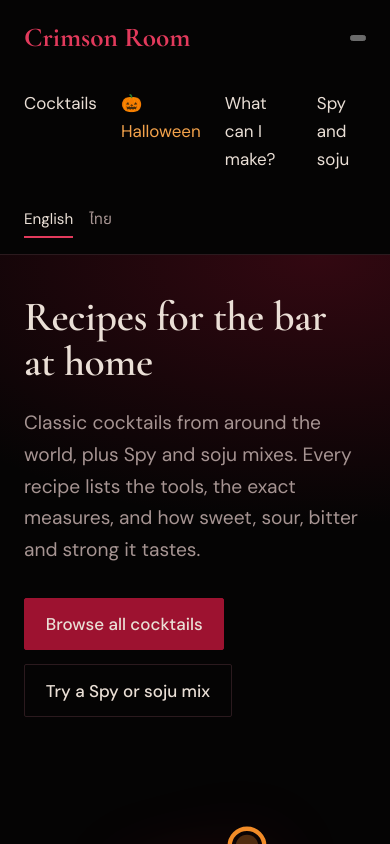
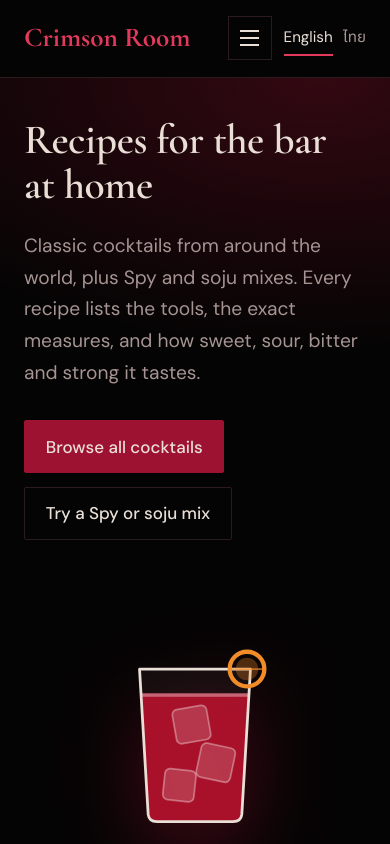
Before and after one commit to inky3/crimsonroom, a Next.js app: page /en in a window 390 px wide. Shown: the top 844 px of the page. Built offline with nearby package versions, Linux system fonts and the light colour scheme.

Commit message:
Improve mobile header layout and remove ingredient switch styling

```diff
--- a/app/globals.css
+++ b/app/globals.css
@@ -331,3 +331,27 @@ h2.small { font-size: 1.4rem; margin: 1.6rem 0 0.4rem; }
 .ingredient-copy { display:flex; flex-direction:column; min-width:0; }
 .ingredient-alternative { display:block; color:var(--muted); font-size:.85rem; line-height:1.45; margin-top:.2rem; }
 .halloween-page .section { padding-top:3.5rem; }
+
+
+/* Mobile hamburger navigation */
+.menu-toggle { display:none; align-items:center; justify-content:center; flex-direction:column; gap:5px; width:2.75rem; height:2.75rem; border:1px solid var(--line); background:transparent; color:var(--bone); cursor:pointer; }
+.menu-toggle span { display:block; width:1.2rem; height:2px; background:currentColor; transition:transform .18s, opacity .18s; }
+.header-language { display:flex; }
+@media (max-width: 52rem) {
+  .bar { position:relative; display:grid; grid-template-columns:minmax(0,1fr) auto auto; align-items:center; gap:.75rem; }
+  .brand { margin-right:0; min-width:0; }
+  .menu-toggle { display:flex; }
+  .nav { display:none; position:absolute; top:calc(100% + 1px); left:0; right:0; z-index:50; flex-direction:column; gap:0; padding:.45rem 1rem; border:1px solid var(--line); background:#090607; box-shadow:0 1rem 2rem rgba(0,0,0,.4); }
+  .nav.nav-open { display:flex; }
+  .nav a { display:block; padding:.8rem .25rem; border-bottom:1px solid var(--line); }
+  .nav a:last-child { border-bottom:0; }
+  .header-language { justify-self:end; }
+  .header-language .lang { gap:.65rem; }
+}
+@media (max-width: 380px) {
+  .container { width:min(100% - 1.5rem,70rem); }
+  .bar { gap:.45rem; }
+  .brand { font-size:1.45rem; }
+  .header-language .lang { font-size:.82rem; gap:.4rem; }
+  .menu-toggle { width:2.5rem; height:2.5rem; }
+}
```
